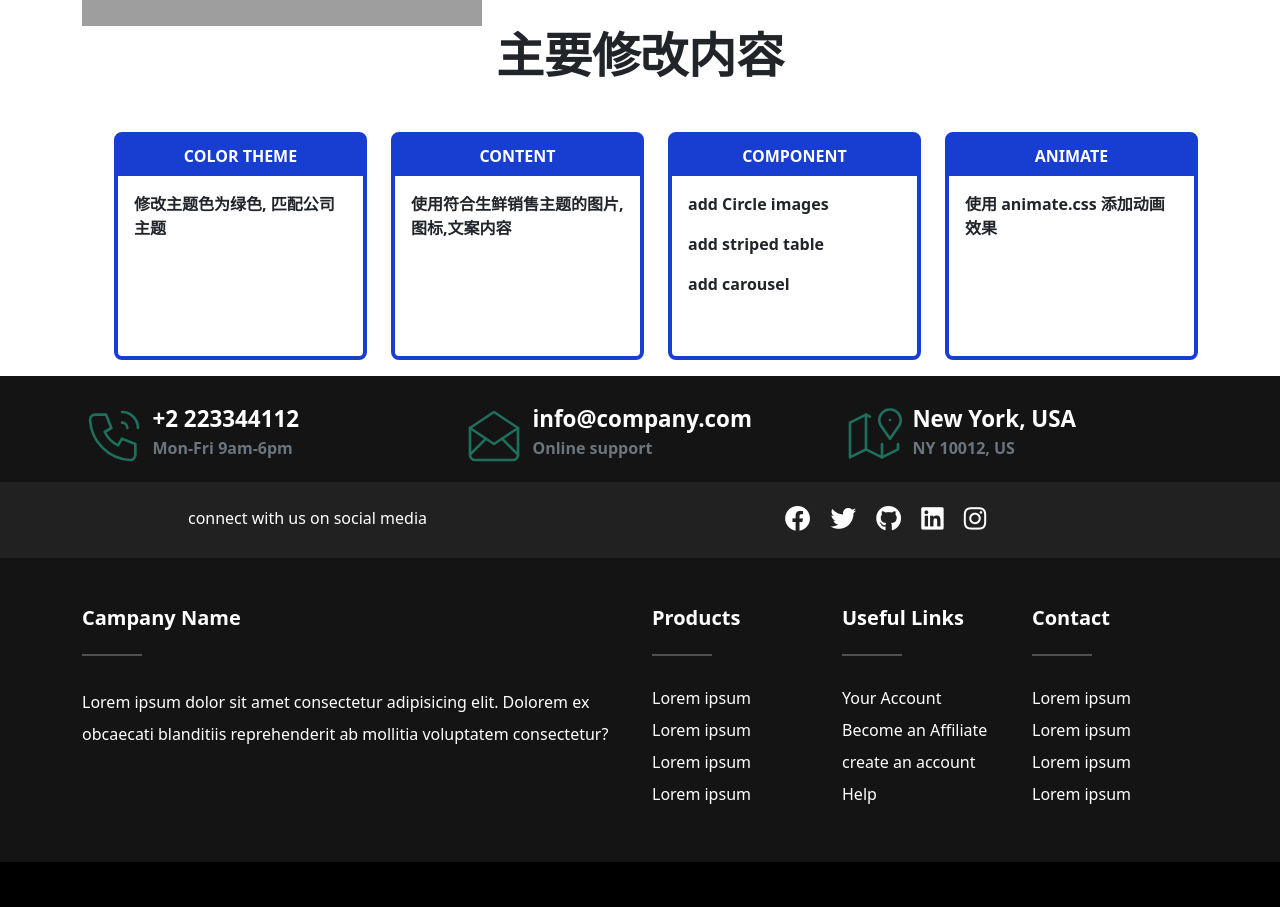
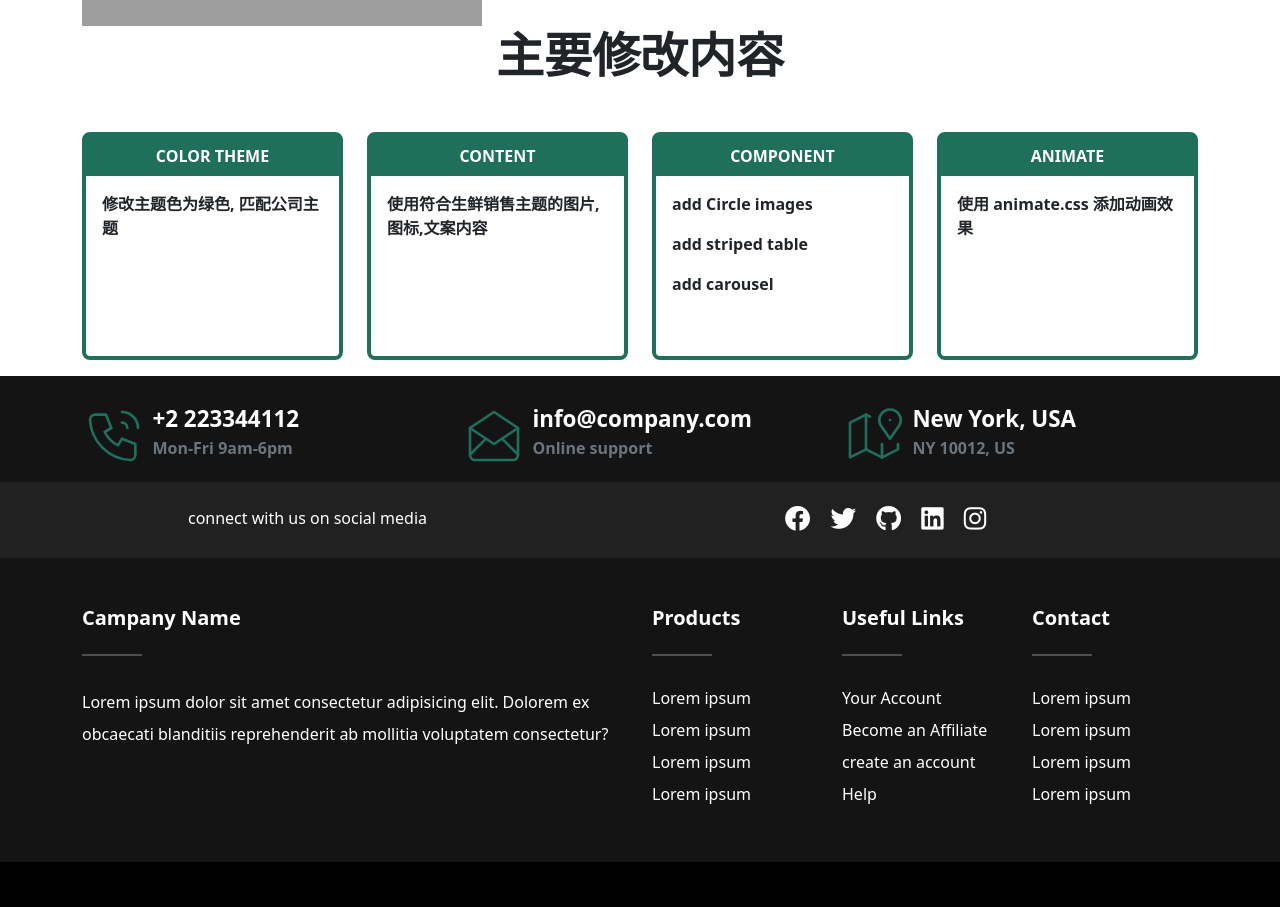
Before and after one commit to dingtwo/Vegetebe, a website: page index.html in a window 1280 px wide. Shown: the part 5180-6087 px from the top of the page. Drawn offline with nearby package versions, Linux system fonts and the light colour scheme; grey boxes are pictures that could not be loaded.

Commit message:
🎸 feat(修改 change 的样式): 📚 docs(更新文档): 🎸 feat(init):

```diff
--- a/scss/sections/_improvements.scss
+++ b/scss/sections/_improvements.scss
@@ -26,6 +26,7 @@
   list-style: none;
   font-family: var(--font-headline);
   z-index: 2;
+  padding: 0;
 }
 
 @media (min-width: 37rem) and (max-width: 68.99rem) {
@@ -44,14 +45,14 @@
   max-width: 300px;
   background-color: #fff;
   border-radius: 8px;
-  border: 4px solid var(--calendar-day-color);
-  --calendar-day-color: var(--color-blue-B600);
-  transition: all .5s ease-in-out;
+  border: 4px solid #1e6f5c;
+  --calendar-day-color: #1e6f5c;
+  transition: all 0.5s ease-in-out;
 }
 
 .changes-item:hover {
-    box-shadow: 5px 6px 6px 2px #e9ecef;
-    transform: scale(1.1)
+  box-shadow: 5px 6px 6px 2px #e9ecef;
+  transform: scale(1.1);
 }
 
 .changes-item.today {
```
Also changed, not shown: assets/css/style.css, images/portfolio/portfolio-1.jpg (deleted), images/portfolio/portfolio-2.jpg (deleted), images/portfolio/portfolio-3.jpg (deleted), images/portfolio/portfolio-4.jpg (deleted), images/portfolio/portfolio-5.jpg (deleted), images/portfolio/portfolio-6.jpg (deleted), images/portfolio/portfolio-7.jpg (deleted), images/portfolio/portfolio-8.jpg (deleted), images/portfolio/portfolio-9.jpg (deleted), 6 other files.
